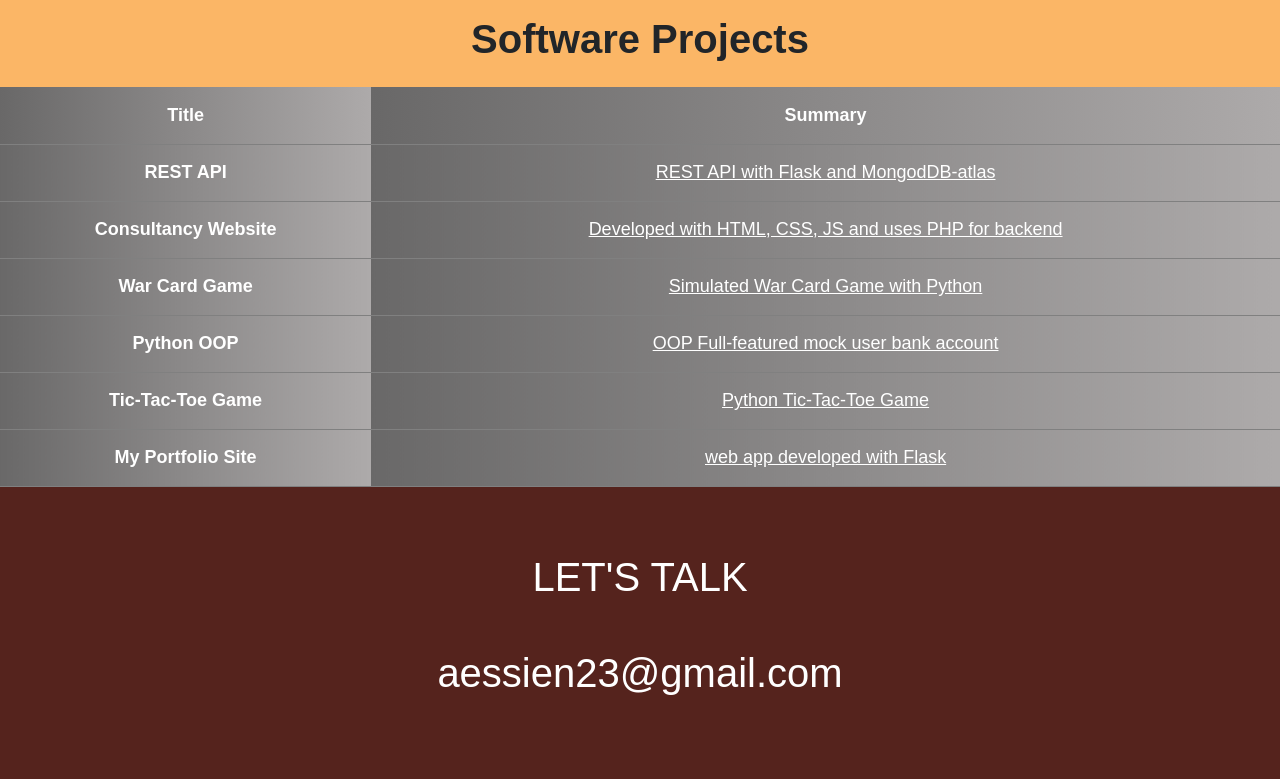
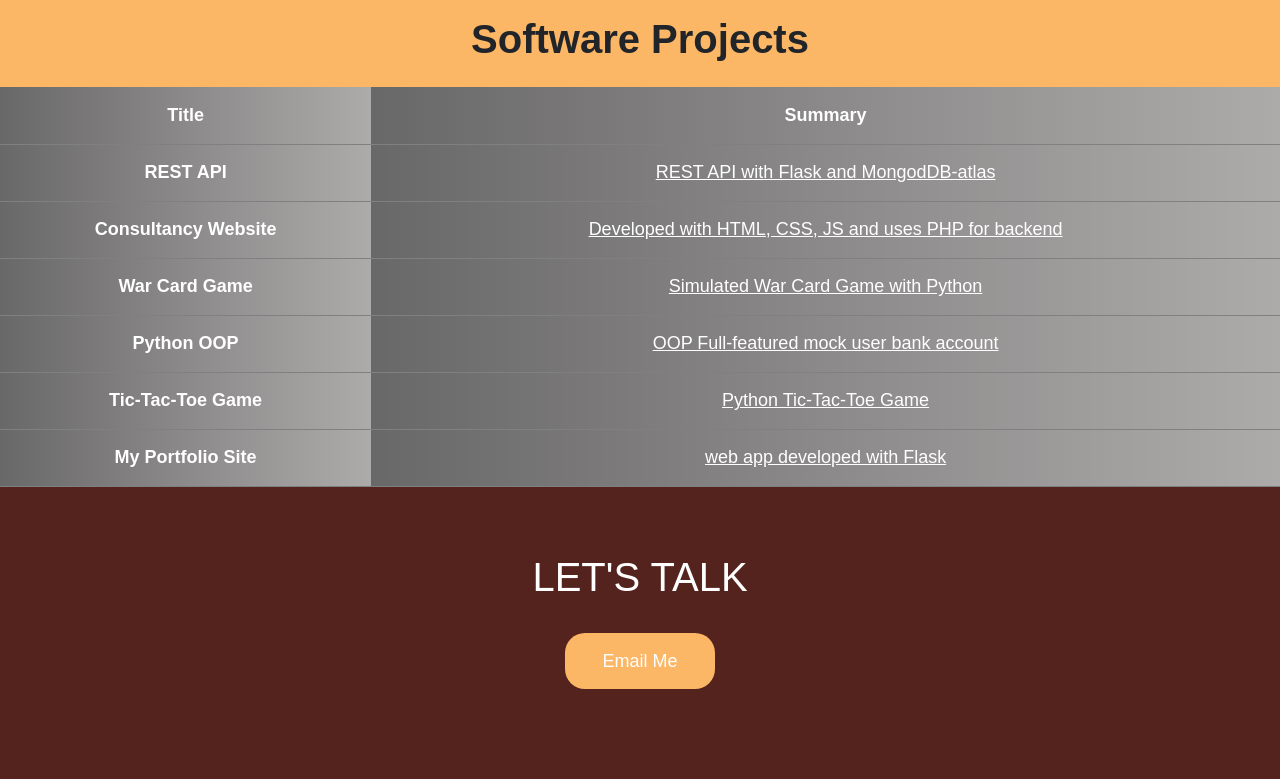
Before and after one commit to classAnon/portfolio3, a Flask app: page / in a window 1280 px wide. Shown: the part 1727-2506 px from the top of the page. Before the commit the page ends 2422 px from the top, so only its background shows below. Run offline with Flask 2, Linux system fonts and the light colour scheme; some libraries are stand-ins or nearby versions; some web fonts are replaced.

Commit message:
new contact btn

```diff
--- a/templates/home.html
+++ b/templates/home.html
@@ -229,8 +229,7 @@
         <form action="{{url_for('form_handler')}}" method="POST" id="clientForm">
             <h1>LET'S TALK</h1>
             <br>
-            <h1><a href="mailto:aessien23@gmail.com">aessien23@gmail.com</a></h1>
-
+            <div class="resume-button"><a href="mailto:aessien23@gmail.com">Email Me</a></div>
             <!-- <div class="inputField">
                 <input type="text" name="clientName" id="clientName" placeholder="Your First Name" required>
             </div>
```
